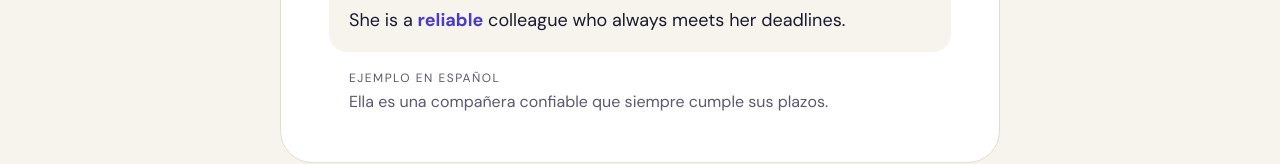
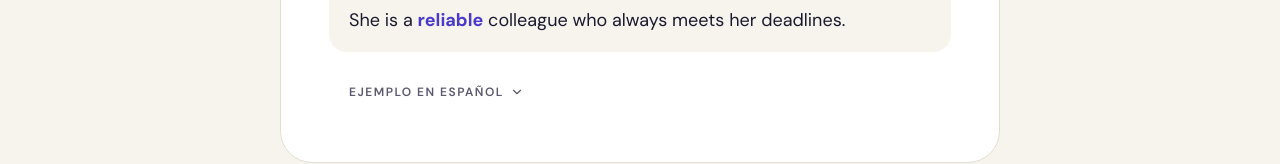
Before and after one commit to aleja032/vokki-up, a Next.js app: page /review in a window 1280 px wide. Both pictures are taken after a click on the button "Mostrar significado". Shown: the part 545-709 px from the top of the page. Built offline with nearby package versions, Linux system fonts and the light colour scheme; no server answers.

Commit message:
feat(cards): collapse the Spanish example behind its eyebrow
The review screen shows only an eyebrow toggle after reveal; the Spanish sentence expands on demand and starts collapsed on every card.

```diff
--- a/odd/tasks/ui-ux-batch.md
+++ b/odd/tasks/ui-ux-batch.md
@@ -90,3 +90,6 @@ U0 + U3d (writer, uncommitted in worktree): home English leaks and optional Span
 - Not verified: manual editor at 390 and in dark, the editor field visually (only DOM label/counter and saved value), light theme at 1280 for the editor. Known tradeoff: at 1280x800 a card with a Spanish example makes the rating row end about 54px below the fold (page scrolls; viewports shorter than about 800 already scrolled without it).
 
 U3e (writer, uncommitted): neutral Spanish pass over the 800 examples. Full pass over all rows; 97 rows changed (regionalisms, anglicisms, idioms translated literally). Decisions: "auto" for car, "suelo" (not "piso") for floor, "boleto" for tickets, "portátil" for laptop, "informe/informar" instead of "reporte/reportar", "añadir" instead of "agregar", "tarjeta de embarque", "equipaje facturado", "happy hour" kept in English. Idioms fixed: after-action review, keep someone posted, be on the same page, circle back, work-life balance, follow up, I am following you, that makes sense (grammar), agree to disagree. New denylist test in `example-es.test.ts` fails if the removed regionalisms return. Observed: vitest 68 files / 320 tests passed, tsc, eslint (cards) and prettier clean on the word-library files.
+
+U3f (writer, uncommitted): the Spanish example is now collapsed behind its eyebrow. New molecule `cards/components/review-example-es.tsx` (button type=button, aria-expanded, aria-controls to a region that is inert and aria-hidden while collapsed; ChevronDown from lucide; state local, component mounted with `key={card.id}` so every card starts collapsed). `review.css`: `.drill-es*` with plain declarations (no @apply), 44px tap target, eyebrow typography, focus-visible outline, hover color only inside `(hover: hover)`, grid-template-rows 0fr to 1fr over 200ms, `prefers-reduced-motion: reduce` sets transitions to none. No toggle or space for cards without a Spanish example. Tests (renderToStaticMarkup): collapsed toggle with aria-expanded="false" and inert/aria-hidden region; absent without an example; RED observed for the toggle test, then GREEN. Observed: vitest 324 tests passed, tsc clean, eslint (cards, i18n) clean, prettier clean on touched files except review.css (already unformatted at HEAD, left alone), review.css compiled through postcss.
+- Browser (Playwright own storage, catalog cards deadline and coworker plus a custom card): after reveal only the eyebrow toggle is visible (sentence region height 0); tap opens, tap closes, Enter opens and Space closes by keyboard; leaving a card open and moving on shows the next card collapsed; custom card has no toggle; 390 dark/Spanish and light/English, 1280 light/Spanish (reduced motion emulated: transition 1e-05s) and dark/English: no horizontal overflow, term and card tops unchanged when toggling, toggle height 44px. At 1280 the rating row moves 28px down when opened and returns when collapsed; at 390 it does not move. Not verified: hover styling visually, touch devices, 1280 light/English and 390 light/Spanish combinations individually. Early measurements right after reveal vary because the existing enter animation is still settling; values after 900ms are stable.
--- a/src/domains/cards/components/review-card-screen.tsx
+++ b/src/domains/cards/components/review-card-screen.tsx
@@ -12,6 +12,7 @@ import { cardsMessages } from '../messages';
 import type { CardRating, VocabularyCard } from '../types';
 import { REVIEW_RATINGS } from '../hooks/use-card-review';
 import { getExampleEs } from '../word-library/example-es';
+import { ReviewExampleEs } from './review-example-es';
 import { ReviewIcon } from './review-icon';
 import { normalizePronunciationLocale, translateText } from '@/lib/i18n/locale';
 
@@ -277,12 +278,11 @@ export function ReviewCardScreen({
               </div>
             )}
             {exampleEs && (
-              <div className="drill-card__translation">
-                <span className="drill-card__label">
-                  {messages.exampleEsLabel}
-                </span>
-                <span className="drill-card__sentence">{exampleEs}</span>
-              </div>
+              <ReviewExampleEs
+                key={card.id}
+                label={messages.exampleEsLabel}
+                sentence={exampleEs}
+              />
             )}
           </div>
         ) : (
--- /dev/null
+++ b/src/domains/cards/components/review-example-es.tsx
@@ -0,0 +1,43 @@
+'use client';
+
+import { useId, useState } from 'react';
+import { ChevronDown } from 'lucide-react';
+
+type ReviewExampleEsProps = {
+  label: string;
+  sentence: string;
+};
+
+/**
+ * Collapsed-by-default Spanish example: the eyebrow is the toggle. Mount it
+ * with `key={card.id}` so the open state resets for every card.
+ */
+export function ReviewExampleEs({ label, sentence }: ReviewExampleEsProps) {
+  const [isOpen, setIsOpen] = useState(false);
+  const panelId = useId();
+
+  return (
+    <div className="drill-es" data-open={isOpen}>
+      <button
+        className="drill-es__toggle"
+        type="button"
+        aria-expanded={isOpen}
+        aria-controls={panelId}
+        onClick={() => setIsOpen(open => !open)}
+      >
+        <span className="drill-es__label">{label}</span>
+        <ChevronDown className="drill-es__chevron" size={14} aria-hidden />
+      </button>
+      <div className="drill-es__panel">
+        <div
+          className="drill-es__region"
+          id={panelId}
+          aria-hidden={!isOpen}
+          inert={!isOpen}
+        >
+          <span className="drill-es__sentence">{sentence}</span>
+        </div>
+      </div>
+    </div>
+  );
+}
--- a/src/domains/cards/components/review.css
+++ b/src/domains/cards/components/review.css
@@ -239,12 +239,89 @@
   @apply text-base leading-normal italic;
 }
 
-.drill-card__translation {
-  @apply flex flex-col gap-1 px-4;
+.drill-es {
+  display: flex;
+  flex-direction: column;
+  padding-inline: 1rem;
 }
 
-.drill-card__translation .drill-card__sentence {
-  @apply text-[15px] text-(--ink-soft) not-italic;
+.drill-es__toggle {
+  display: inline-flex;
+  align-items: center;
+  align-self: flex-start;
+  gap: 0.375rem;
+  min-height: 44px;
+  margin: 0;
+  padding: 0 0.25rem;
+  margin-inline: -0.25rem;
+  border: 0;
+  border-radius: 0.5rem;
+  background: transparent;
+  color: var(--ink-soft);
+  font: inherit;
+  font-size: 0.75rem;
+  font-weight: 600;
+  letter-spacing: 1.5px;
+  text-transform: uppercase;
+  cursor: pointer;
+}
+
+.drill-es__toggle:focus-visible {
+  outline: 2px solid var(--indigo);
+  outline-offset: 2px;
+}
+
+@media (hover: hover) {
+  .drill-es__toggle:hover {
+    color: var(--indigo);
+  }
+}
+
+.drill-es__chevron {
+  flex-shrink: 0;
+  transition: transform 200ms ease;
+}
+
+.drill-es[data-open='true'] .drill-es__chevron {
+  transform: rotate(180deg);
+}
+
+.drill-es__panel {
+  display: grid;
+  grid-template-rows: 0fr;
+  transition: grid-template-rows 200ms ease;
+}
+
+.drill-es[data-open='true'] .drill-es__panel {
+  grid-template-rows: 1fr;
+}
+
+.drill-es__region {
+  min-height: 0;
+  overflow: hidden;
+  visibility: hidden;
+  transition: visibility 0s linear 200ms;
+}
+
+.drill-es[data-open='true'] .drill-es__region {
+  visibility: visible;
+  transition-delay: 0s;
+}
+
+.drill-es__sentence {
+  display: block;
+  padding-bottom: 0.25rem;
+  color: var(--ink-soft);
+  font-size: 0.9375rem;
+  line-height: 1.5;
+}
+
+@media (prefers-reduced-motion: reduce) {
+  .drill-es__chevron,
+  .drill-es__panel,
+  .drill-es__region {
+    transition: none;
+  }
 }
 
 .drill-card__sentence strong {
@@ -440,12 +517,12 @@
     @apply text-lg;
   }
 
-  .drill-card__translation {
-    @apply px-5;
+  .drill-es {
+    padding-inline: 1.25rem;
   }
 
-  .drill-card__translation .drill-card__sentence {
-    @apply text-base;
+  .drill-es__sentence {
+    font-size: 1rem;
   }
 
   .drill-card__hint {
```
Also changed, not shown: 1 other file (tests, documents, lock files or other folders).
